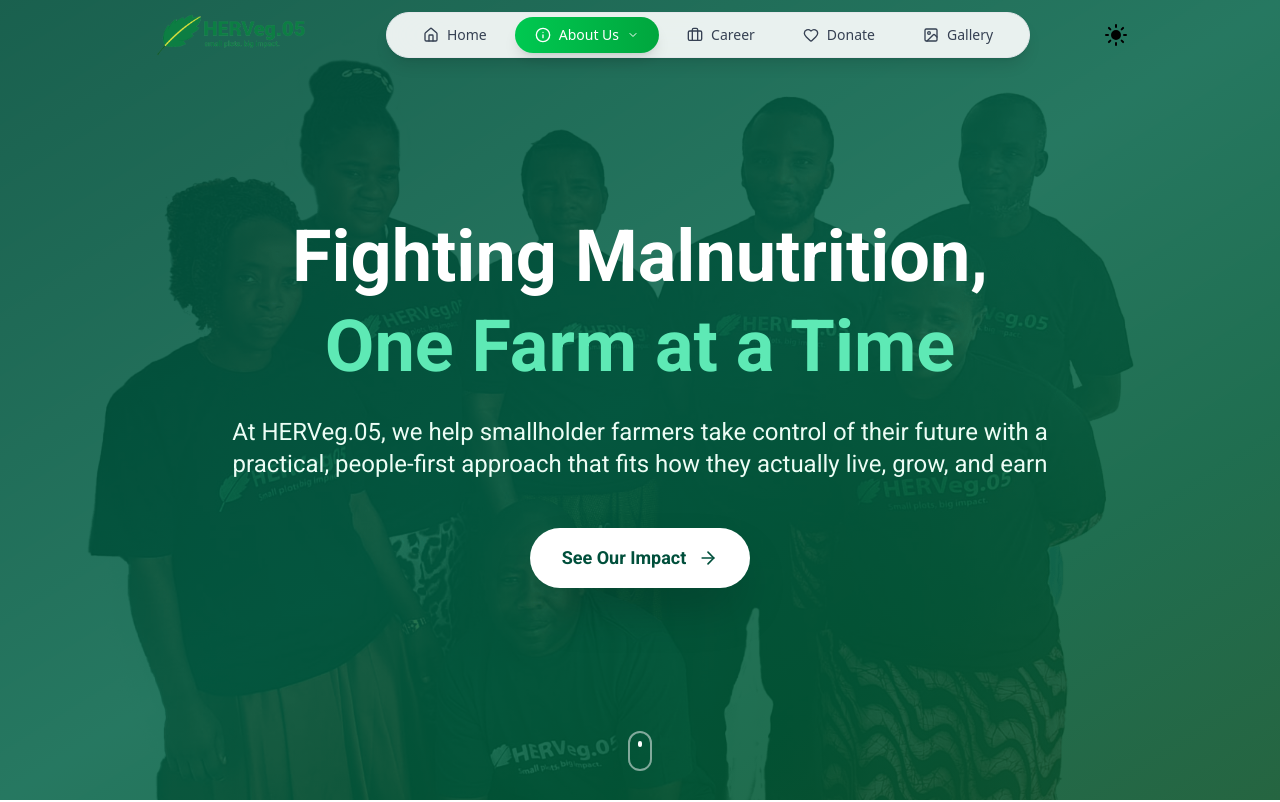
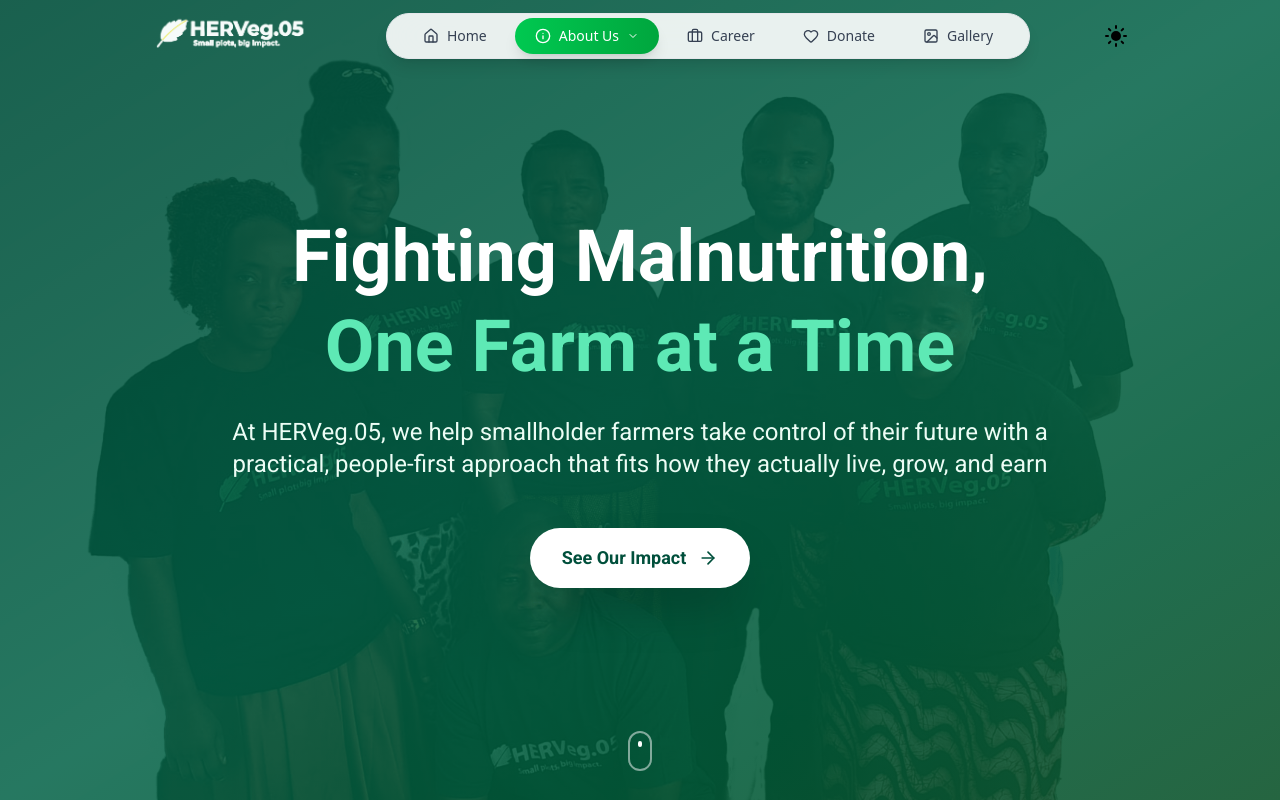
Before and after one commit to Mhando-Z/HervegWeb, a Next.js app: page /aboutus/whoweare in a window 1280 px wide. Shown: the top 802 px of the page. Built offline with nearby package versions, Linux system fonts and the light colour scheme; a web font is replaced by a local one.

Commit message:
Phase One

```diff
--- a/src/components/NavBar.jsx
+++ b/src/components/NavBar.jsx
@@ -104,7 +104,9 @@
                 />
                 <Image
                   src={
-                    ["/", "/career", "/donate"].includes(pathname)
+                    ["/", "/career", "/donate", "/aboutus/whoweare"].includes(
+                      pathname
+                    )
                       ? logo1
                       : logo
                   }
```
